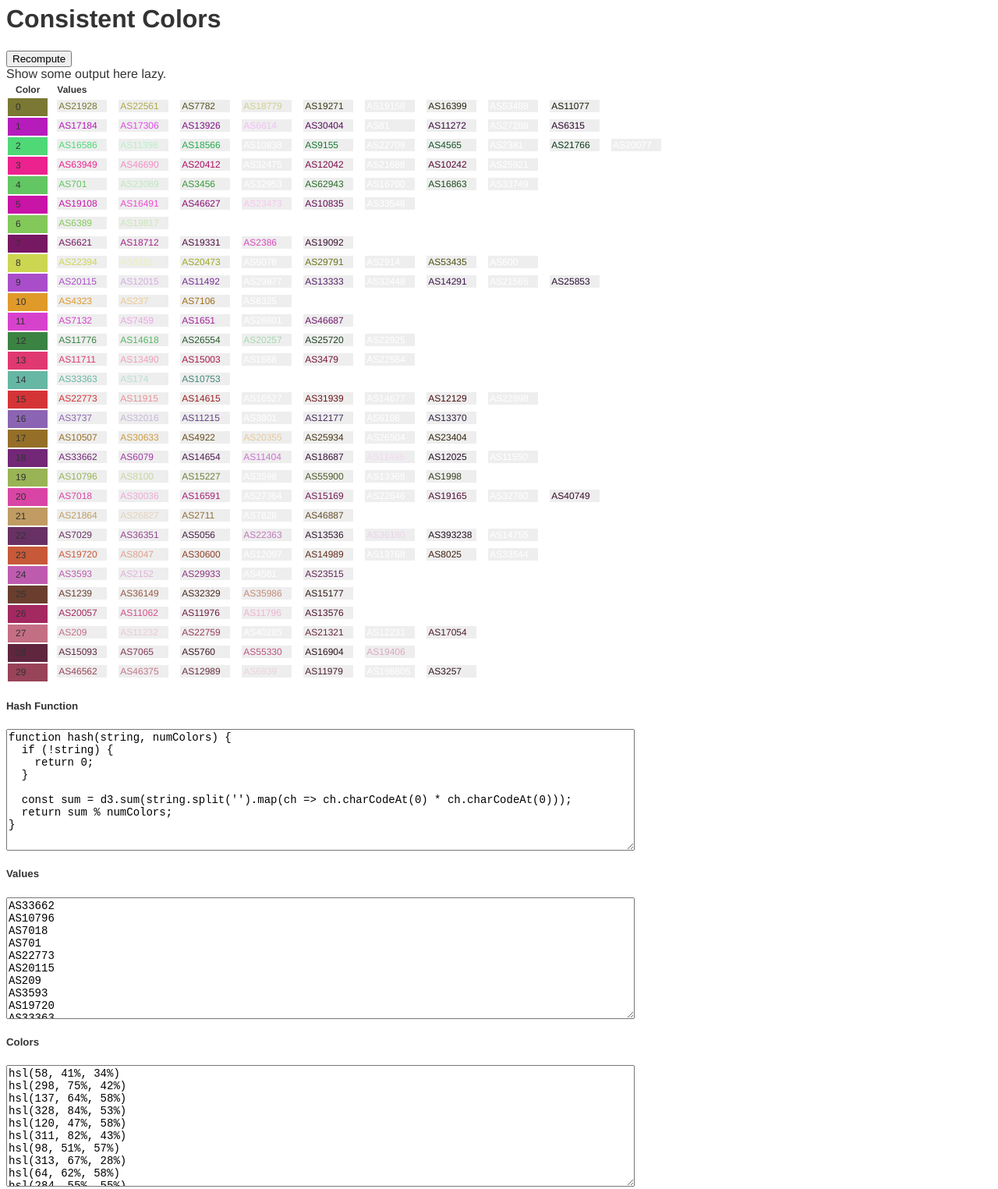
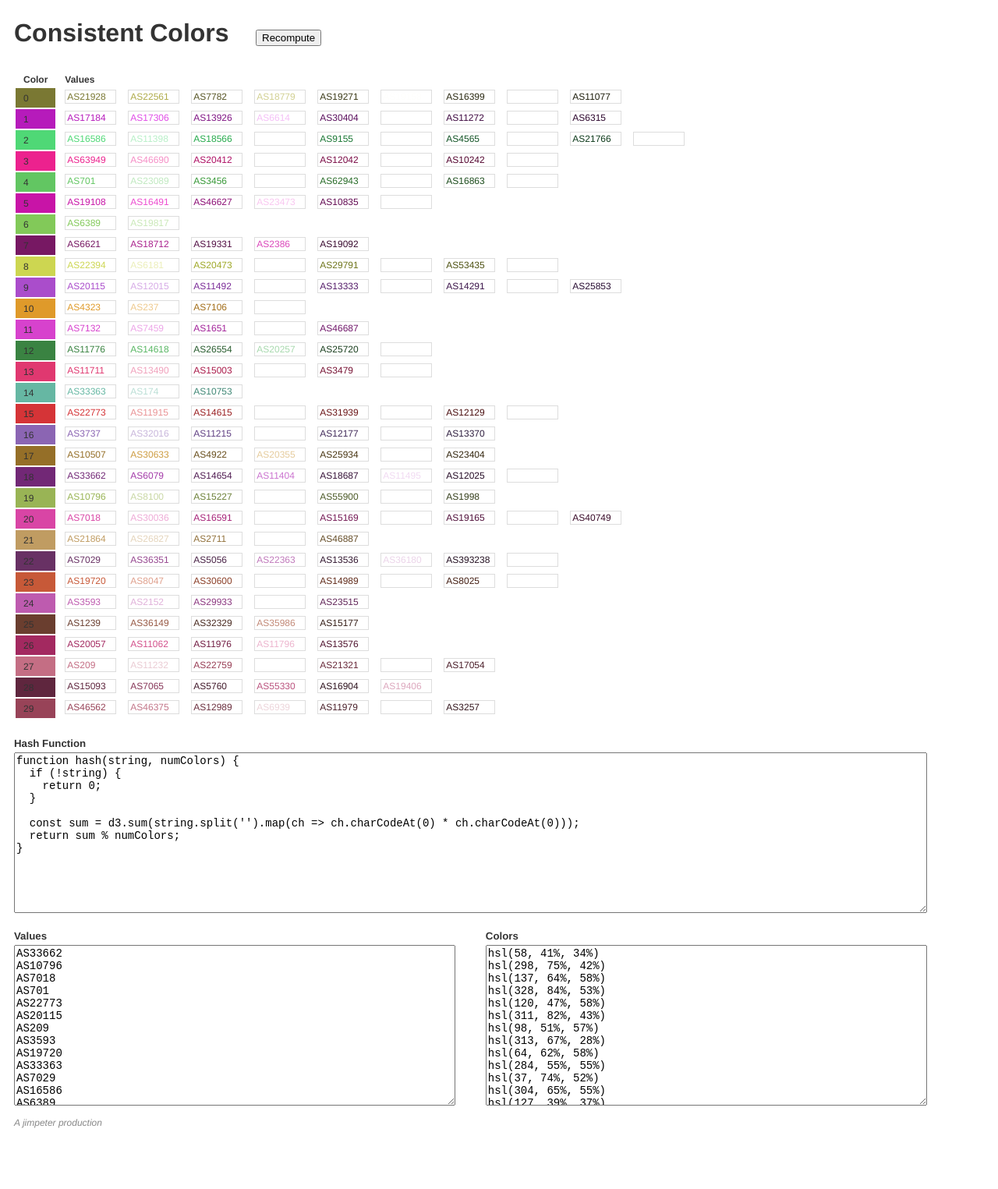
Before and after one commit to pbeshai/consistent-colors, a plain HTML site: page index.html in a window 1280 px wide. Shown: the part 15-1540 px from the top of the page at 78% size. After the commit the page ends 1495 px from the top, so only its background shows below. Drawn offline with nearby package versions, Linux system fonts and the light colour scheme.

Commit message:
update and extract styles

```diff
--- a/index.html
+++ b/index.html
@@ -3,48 +3,14 @@
   <head>
     <meta charset="utf-8">
     <title>OVC Particles</title>
-    <style>
-      body {
-        background: #fff;
-        color: #333;
-        font-family: 'helvetica neue', sans-serif;
-      }
-
-      textarea {
-        display: block;
-        width: 800px;
-        height: 150px;
-        font-family: monospace;
-        font-size: 14px;
-      }
-
-      .color-value-text {
-        display: inline-block;
-        margin-right: 15px;
-        width: 60px;
-        font-size: 12px;
-        background-color: #eee;
-        text-overflow: ellipsis;
-        overflow: hidden;
-        padding: 2px;
-        line-height: 1;
-      }
-
-      th {
-        text-align: left;
-      }
-
-      td, th {
-        padding: 2px 10px;
-        font-size: 12px;
-      }
-    </style>
+    <link rel="stylesheet" href="style.css" />
   </head>
   <body>
-    <h1>Consistent Colors</h1>
-    <button class="recompute">Recompute</button>
+    <header>
+      <h1>Consistent Colors</h1>
+      <button class="recompute">Recompute</button>
+    </header>
     <div class="output">
-      Show some output here lazy.
       <table class="output-table">
         <thead>
           <tr>
@@ -309,7 +275,9 @@ hsl(335, 43%, 26%)
 hsl(345, 39%, 43%)
 </textarea>
     </div>
-
+    <footer>
+      A jimpeter production
+    </footer>
     <script src="https://d3js.org/d3.v4.min.js"></script>
     <script src="consistent-colors.js"></script>
     <script>
--- /dev/null
+++ b/style.css
@@ -0,0 +1,69 @@
+body {
+  background: #fff;
+  color: #333;
+  font-family: 'helvetica neue', arial, sans-serif;
+  padding: 10px;
+}
+
+textarea {
+  display: block;
+  width: 100%;
+  height: 200px;
+  font-family: monospace;
+  font-size: 14px;
+}
+
+h5 {
+  margin-bottom: 4px;
+}
+
+.color-value-text {
+  display: inline-block;
+  margin-right: 15px;
+  width: 60px;
+  font-size: 12px;
+  border: 1px solid #ddd;
+  text-overflow: ellipsis;
+  overflow: hidden;
+  padding: 2px;
+  line-height: 1;
+}
+
+.hash-function-container {
+  width: 95%;
+  width: calc(90% + 45px);
+  min-width: 845px;
+}
+
+.data-values-container, .colors-container {
+  width: 45%;
+  min-width: 400px;
+  float: left;
+  margin-right: 45px;
+}
+
+th {
+  text-align: left;
+}
+
+td, th {
+  padding: 2px 10px;
+  font-size: 12px;
+}
+
+footer {
+  padding: 15px 0;
+  clear: both;
+  color: #888;
+  font-size: 12px;
+  font-style: italic;
+}
+
+h1 {
+  margin-bottom: 0;
+  display: inline-block;
+  margin-right: 30px;
+}
+header {
+  margin-bottom: 30px;
+}
```
